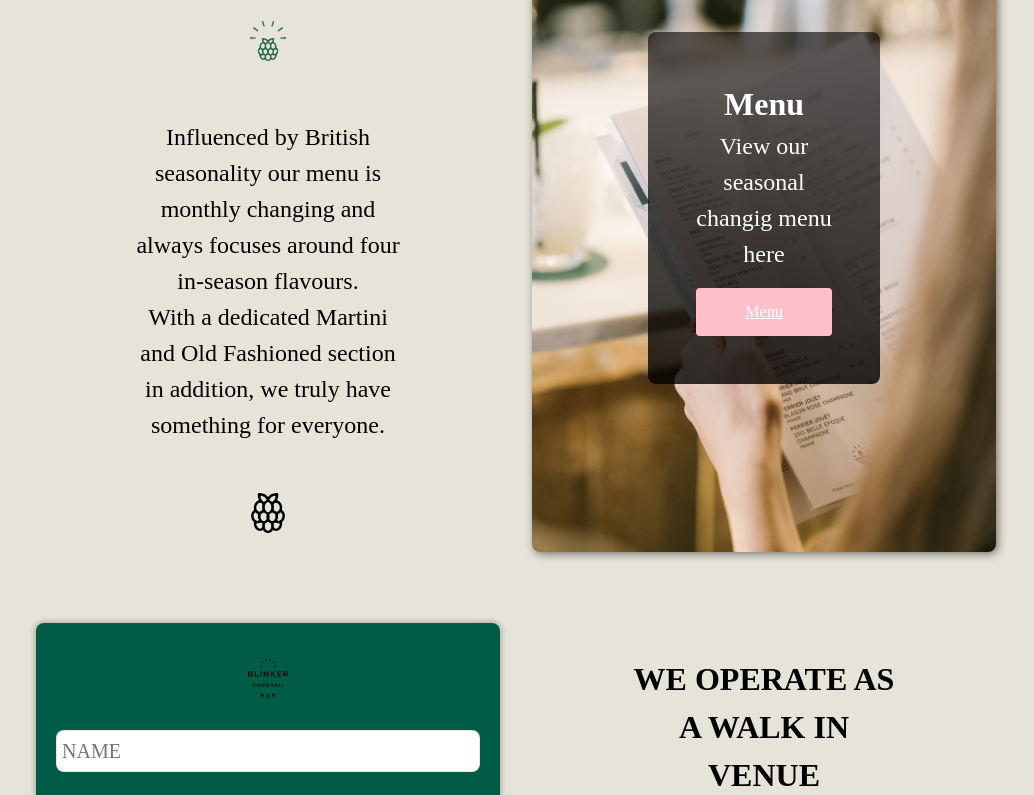
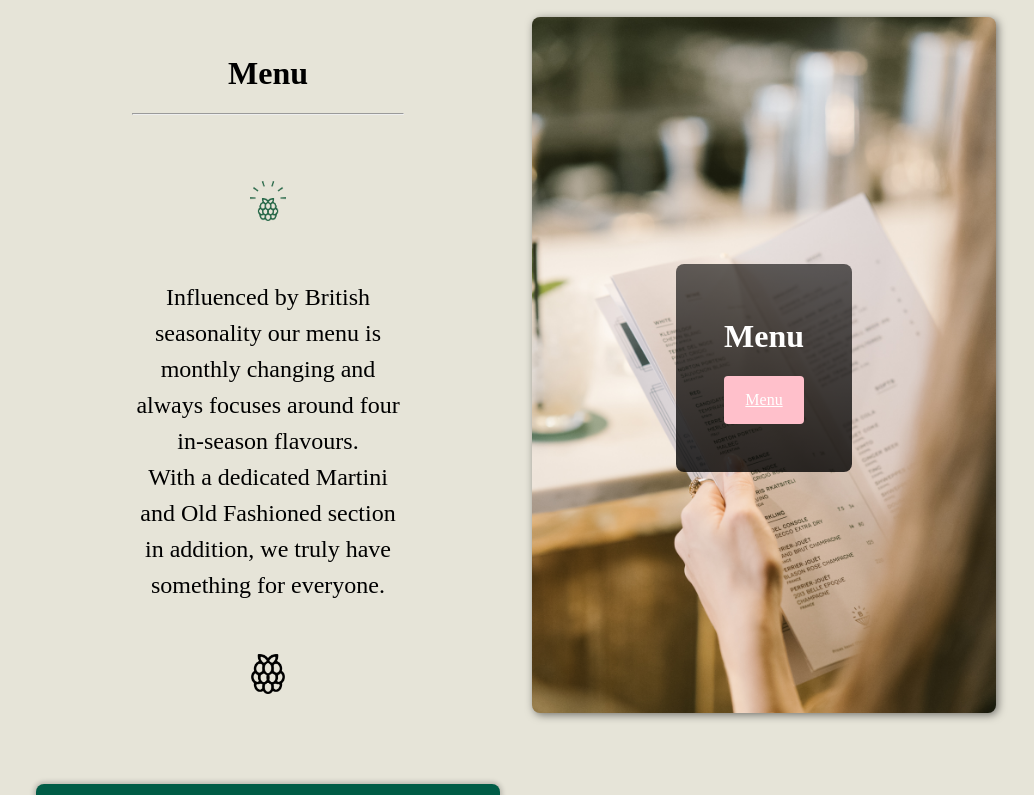
Before and after one commit to jimbobding/blinker-website-react, a React (Vite) app: page / in a window 1280 px wide. Shown: the part 3860-4655 px from the top of the page, without its empty margins (124-1158 px from the left). Built offline with nearby package versions, Linux system fonts and the light colour scheme.

Commit message:
fixed picture ratio

```diff
--- a/src/components/Menu.tsx
+++ b/src/components/Menu.tsx
@@ -47,7 +47,7 @@ const Menu = () => {
           </div>
           <div className="overlay">
             <h2>Menu</h2>
-            <p className="section-tex">View our seasonal changig menu here</p>
+
             <a
               href="media/28.10.23_Blinker_Menu_November23.pdf"
               target="_blank"
--- a/src/css/about.css
+++ b/src/css/about.css
@@ -3,7 +3,7 @@
   background-color: rgba(76, 175, 80, 0.1);
   background-size: cover;
   background-size: 100%;
-  height: 100vh;
+  height: auto;
   border: 1px solid black !important;
   width: 100vw;
 }
```
